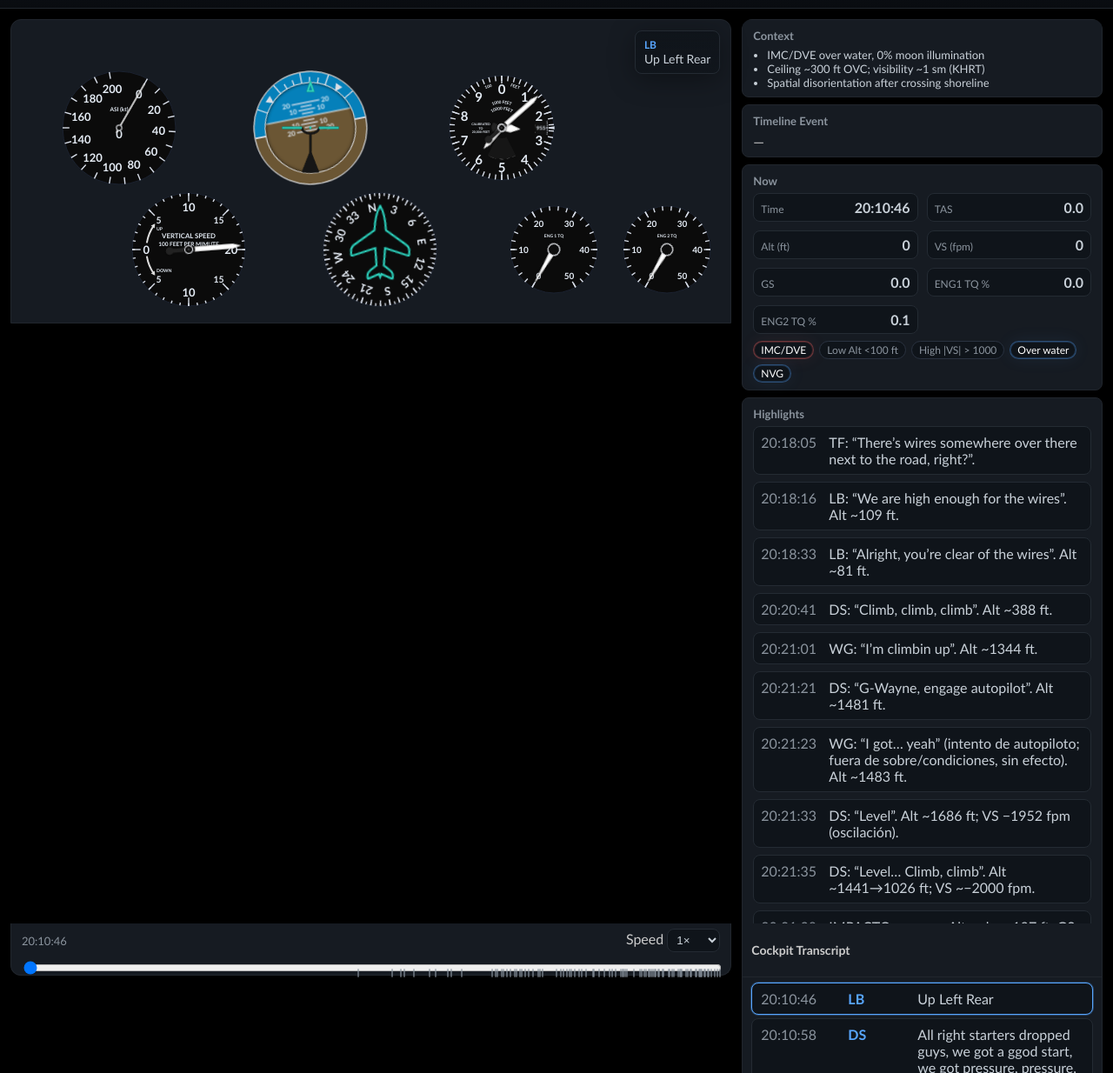
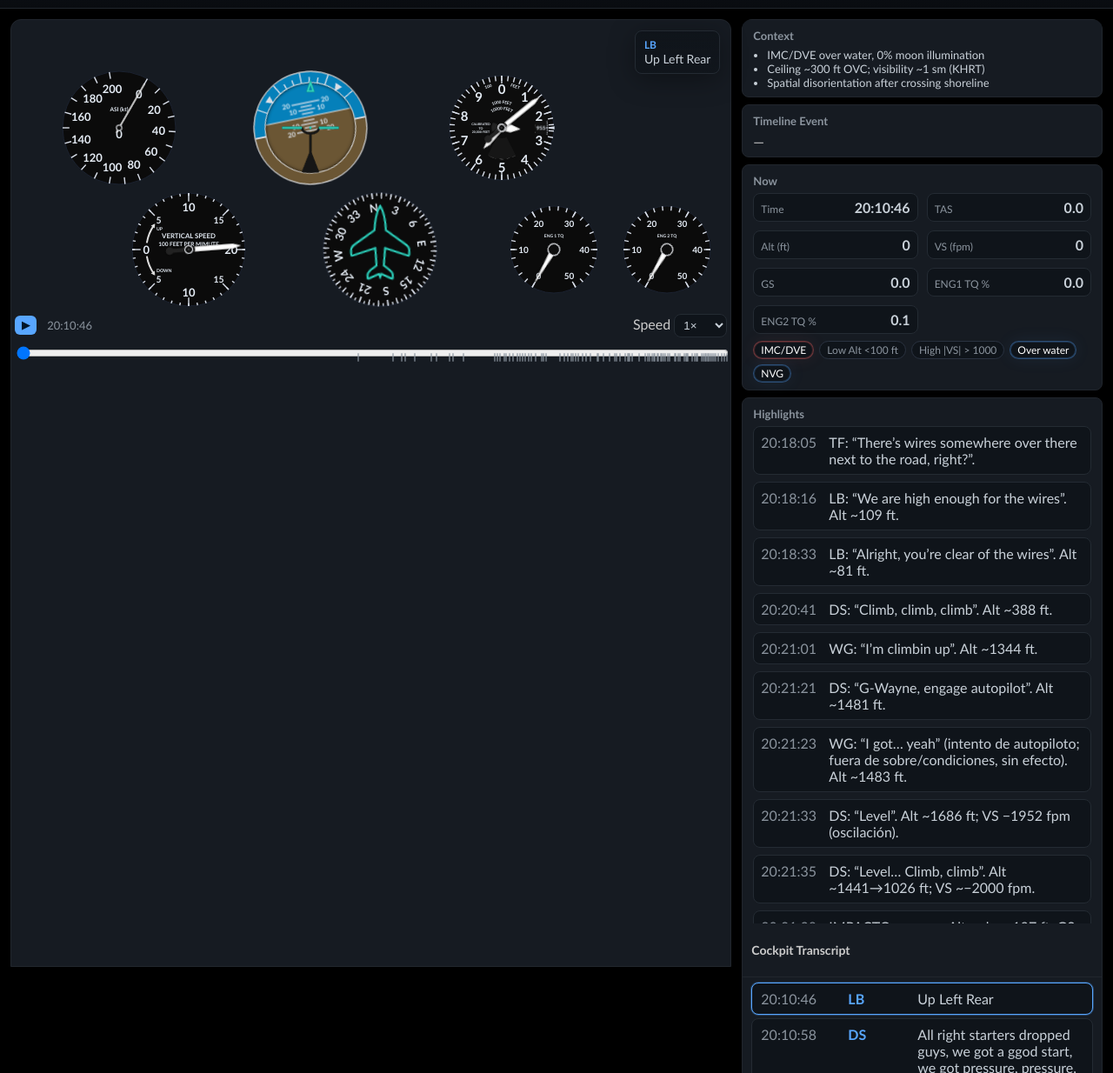
Before and after one commit to strikerdlm/Aviat_sim, a plain HTML site: page dashboard.html in a window 1280 px wide. Shown: the part 34-1268 px from the top of the page at 87% size. Drawn offline with nearby package versions, Linux system fonts and the light colour scheme; no server answers.

Commit message:
Implement play/pause functionality in dashboard: add inline timeline controls, update CSS for button styling, and refactor JavaScript for timeline playback management.

```diff
--- a/dashboard.css
+++ b/dashboard.css
@@ -49,7 +49,7 @@ body {
 	border-radius: 12px 12px 0px 0px;
 	padding: 4px 4px 0px 4px;
 	position: relative;
-	height: 350px;
+	height: auto;
 	overflow: visible;
 	margin-bottom: 0;
 }
@@ -71,24 +71,23 @@ body {
 
 
 
-.timeline {
-	grid-column: 1 / 2;
-	grid-row: 2 / 3;
-	background: var(--card);
-	border: 1px solid #21262d;
-	border-radius: 0px 0px 12px 12px;
-	padding: 6px 12px;
-	height: 60px;
-	margin: 0;
-	margin-top: -50px;
-	border-top: none;
-}
+.inline-timeline { margin-top: 6px; }
 .controls { display: flex; align-items: center; gap: 12px; }
 .controls .spacer { flex: 1; }
 .time-label { color: var(--muted); font-size: 13px; }
 .controls select { background: #0f141a; color: var(--fg); border: 1px solid #242b33; border-radius: 8px; padding: 4px 6px; }
 
-/* Play button removed */
+#btn-play {
+	background: var(--accent);
+	color: #011627;
+	border: none;
+	border-radius: 6px;
+	padding: 4px 8px;
+	cursor: pointer;
+	font-weight: 700;
+	font-size: 12px;
+}
+#btn-play:active { transform: translateY(1px); }
 
 /* Smooth range aesthetics */
 #smooth { vertical-align: middle; accent-color: var(--accent); }
--- a/dashboard.html
+++ b/dashboard.html
@@ -25,6 +25,27 @@
     <section class="gauges">
       <div id="gauges" aria-label="Flight Instruments"></div>
       <div id="comms-bubble" class="comms-bubble" aria-live="polite" aria-atomic="true"></div>
+      <!-- Inline timeline stuck to the instrument panel -->
+      <div class="inline-timeline">
+        <div class="controls">
+          <button id="btn-play" title="Play/Pause" aria-label="Play/Pause">▶</button>
+          <label class="time-label"><span id="clock">--:--:--</span></label>
+          <div class="spacer"></div>
+          <label>Speed
+            <select id="speed">
+              <option value="0.5">0.5×</option>
+              <option value="1" selected>1×</option>
+              <option value="2">2×</option>
+              <option value="4">4×</option>
+            </select>
+          </label>
+        </div>
+        <div class="slider-wrap">
+          <label for="time" class="visually-hidden">Time</label>
+          <input type="range" id="time" min="0" max="0" step="1" value="0" aria-label="Time" />
+          <div id="markers" class="markers" aria-hidden="true"></div>
+        </div>
+      </div>
     </section>
     <aside class="context" aria-label="Context">
       <div class="card">
@@ -58,25 +79,6 @@
       </div>
     </aside>
 
-    <section class="timeline">
-      <div class="controls">
-        <label class="time-label"><span id="clock">--:--:--</span></label>
-        <div class="spacer"></div>
-        <label>Speed
-          <select id="speed">
-            <option value="0.5">0.5×</option>
-            <option value="1" selected>1×</option>
-            <option value="2">2×</option>
-            <option value="4">4×</option>
-          </select>
-        </label>
-      </div>
-      <div class="slider-wrap">
-        <label for="time" class="visually-hidden">Time</label>
-        <input type="range" id="time" min="0" max="0" step="1" value="0" aria-label="Time" />
-        <div id="markers" class="markers" aria-hidden="true"></div>
-      </div>
-    </section>
 
     <section class="charts" aria-label="Flight Metrics">
       <div class="chart-controls">
--- a/dashboard.js
+++ b/dashboard.js
@@ -8,7 +8,7 @@
   function createGauges() {
     // Robust creation: prefer contrib "T" panel, fallback to basic gauges if contrib unavailable
     const hasContrib = !!(g3 && g3.contrib && g3.contrib.nav && g3.contrib.nav.attitude && g3.contrib.nav.heading && g3.contrib.nav.VSI && g3.contrib.nav.altitude);
-    const panel = g3.panel().width(950).height(380).smooth(true).grid(false);
+    const panel = g3.panel().width(950).height(380).smooth(false).grid(false).interval(0);
 
     const rowTopY = 120, rowBottomY = 260;
 
@@ -123,6 +123,7 @@
   }
 
   // Controls/dom
+  const playBtn = document.getElementById('btn-play');
   const speedSel = document.getElementById('speed');
   const slider = document.getElementById('time');
   const markers = document.getElementById('markers');
@@ -152,6 +153,9 @@
   let timeline = [];
   let highlights = [];
   let tMin = 0, tMax = 0;
+  let playing = false;
+  let rafId = null;
+  let lastTs = 0;
 
   // d3 is provided via script tag
 
@@ -427,7 +431,17 @@
     }
   }
 
-  // Remove play functionality - slider only
+  function tickPlay() {
+    if (!playing) return;
+    const now = performance.now();
+    const dt = (now - lastTs)/1000 * parseFloat(speedSel.value);
+    lastTs = now;
+    let t = +slider.value + dt;
+    if (t >= tMax) { t = tMax; playing = false; playBtn.textContent = '▶'; }
+    slider.value = Math.round(t);
+    slider.dispatchEvent(new Event('input', { bubbles: true }));
+    rafId = requestAnimationFrame(tickPlay);
+  }
 
   function onSlider() {
     const sec = +slider.value;
@@ -515,10 +529,21 @@
       console.error('Slider element not found!');
     }
 
+    if (playBtn) {
+      playBtn.addEventListener('click', () => {
+        playing = !playing;
+        playBtn.textContent = playing ? '❚❚' : '▶';
+        lastTs = performance.now();
+        if (playing) rafId = requestAnimationFrame(tickPlay);
+        else cancelAnimationFrame(rafId);
+      });
+    }
+
     // keyboard shortcuts
     window.addEventListener('keydown', (e) => {
       const tag = (e.target && e.target.tagName) ? e.target.tagName.toUpperCase() : '';
       if (tag === 'INPUT' || tag === 'TEXTAREA' || tag === 'SELECT') return;
+      if (e.code === 'Space') { e.preventDefault(); if (playBtn) playBtn.click(); }
       if (e.code === 'ArrowRight') { e.preventDefault(); step(+ (e.shiftKey ? 10 : 1)); }
       if (e.code === 'ArrowLeft') { e.preventDefault(); step(- (e.shiftKey ? 10 : 1)); }
     });
```
